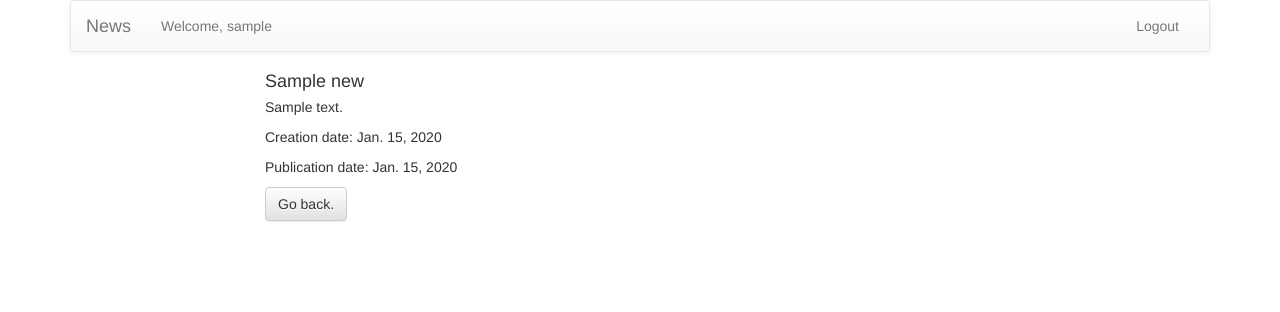
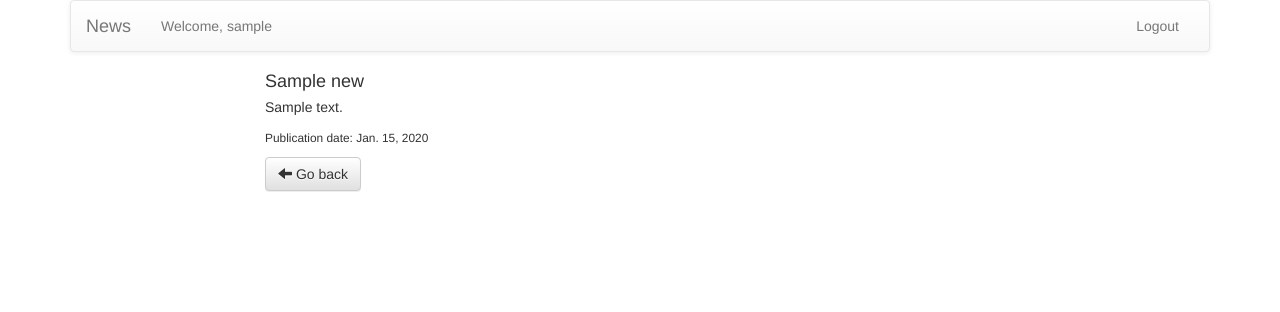
Before and after one commit to metasov/newstest, a Django app: page /news/1 in a window 1280 px wide. Shown: the top 312 px of the page. Run offline with Django 3.2, Linux system fonts and the light colour scheme; a user stored in the database is signed in; tables that the repository leaves empty hold one stand-in row (values such as "Sample post"); some libraries are stand-ins or nearby versions.

Commit message:
One news page view: leave only publication date, add icon to button

```diff
--- a/news/templates/news.html
+++ b/news/templates/news.html
@@ -4,9 +4,8 @@
 	<div class="col-md-8 col-md-offset-2">
         <h4 class="media-heading">{{ news.title }}</h4>
         <p>{{ news.description }}</p>
-        <p>Creation date: {{ news.creation_date }}</p>
-        <p>Publication date: {{ news.publication_date }}</p>
-        <p><a href="{{ back }}" class="btn btn-default">Go back.</a></p>
+        <p><small>Publication date: {{ news.publication_date }}</small></p>
+        <p><a href="{{ back }}" class="btn btn-default"> <span class="glyphicon glyphicon-arrow-left"></span> Go back</a></p>
     </div>
 </div>
 {% endblock %}
```
